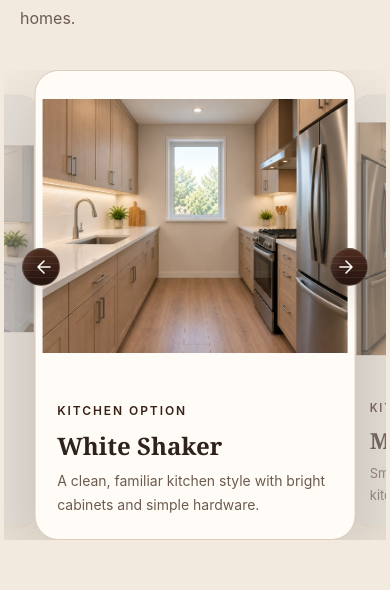
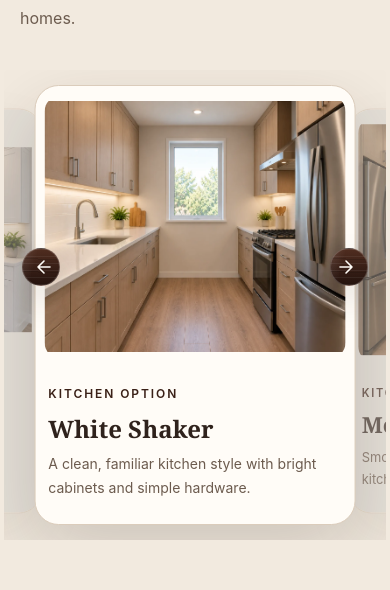
Before and after one commit to SlavaKu/Kitchen-Storage-Studio, a React (Vite) app: page / in a window 390 px wide. Shown: the part 7674-8264 px from the top of the page. Built offline with nearby package versions, Linux system fonts and the light colour scheme.

Commit message:
Standardize kitchen option card layout

```diff
--- a/src/styles/global.css
+++ b/src/styles/global.css
@@ -471,7 +471,10 @@ select {
     display: grid;
     width: min(56%, 620px);
     height: min(100%, 620px);
-    grid-template-rows: minmax(0, 1fr) auto;
+    padding: clamp(0.55rem, 1vw, 0.75rem);
+    gap: 1rem;
+    grid-template-rows: minmax(0, 1fr) 132px;
+    box-sizing: border-box;
     overflow: hidden;
     background: rgb(var(--color-surface));
     border: 1px solid rgb(var(--color-border));
@@ -488,11 +491,13 @@ select {
   }
 
   .style-carousel-card img {
-    aspect-ratio: 4 / 3;
+    display: block;
+    height: 100%;
+    width: 100%;
     min-height: 0;
-    padding: clamp(0.45rem, 1.1vw, 0.75rem);
     object-fit: contain;
     background: rgb(var(--color-surfaceWarm));
+    border-radius: calc(var(--radius-panel) - 0.45rem);
   }
 
   .style-carousel-card.is-active {
@@ -519,7 +524,11 @@ select {
   }
 
   .style-carousel-content {
-    padding: 1.35rem;
+    display: flex;
+    min-height: 132px;
+    flex-direction: column;
+    justify-content: center;
+    padding: 0.2rem 0.35rem 0.35rem;
   }
 
   .style-carousel-arrow {
@@ -683,9 +692,18 @@ select {
 
   .style-carousel-card {
     width: 84%;
+    height: 440px;
+    padding: 0.55rem;
+    gap: 0.85rem;
+    grid-template-rows: minmax(0, 1fr) 142px;
     transform: translateX(calc(-50% + (var(--style-offset) * 94%)))
       translateY(calc(-50% + (var(--style-depth) * 6px)))
       scale(calc(1 - (var(--style-depth) * 0.08)));
+  }
+
+  .style-carousel-content {
+    min-height: 142px;
+    padding: 0.15rem 0.25rem 0.3rem;
   }
 
   .style-carousel-arrow {
```
